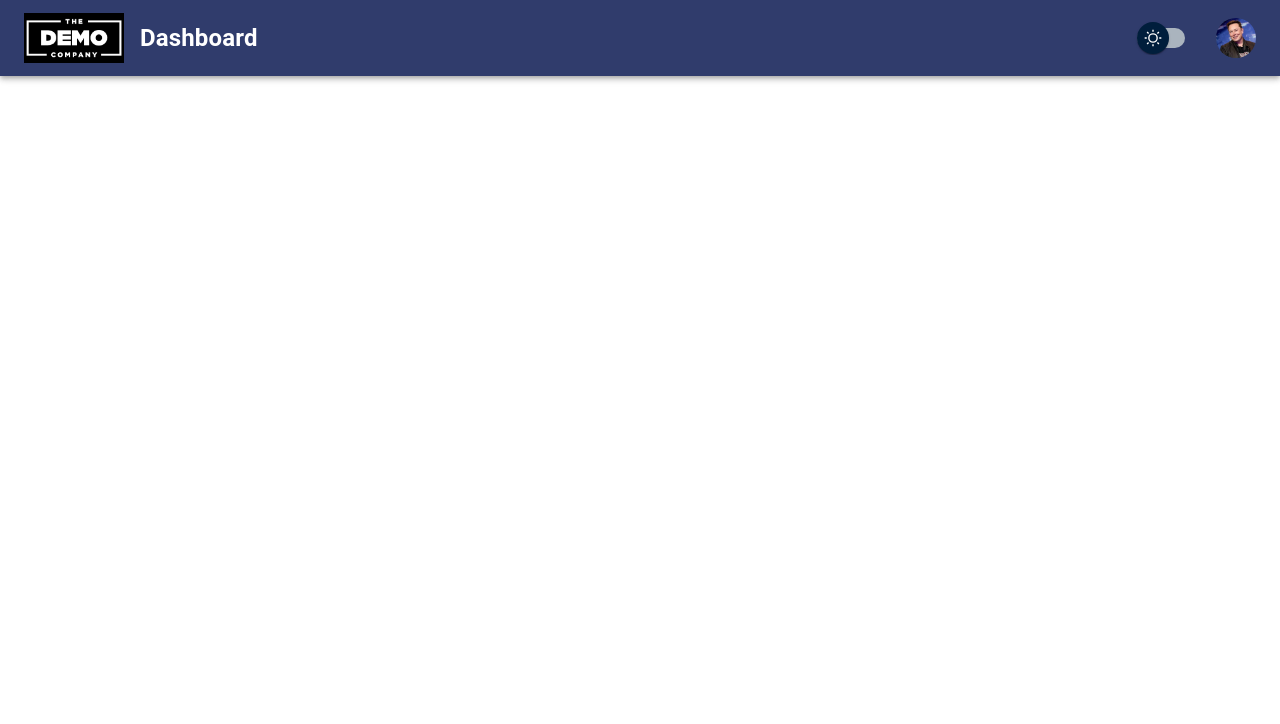
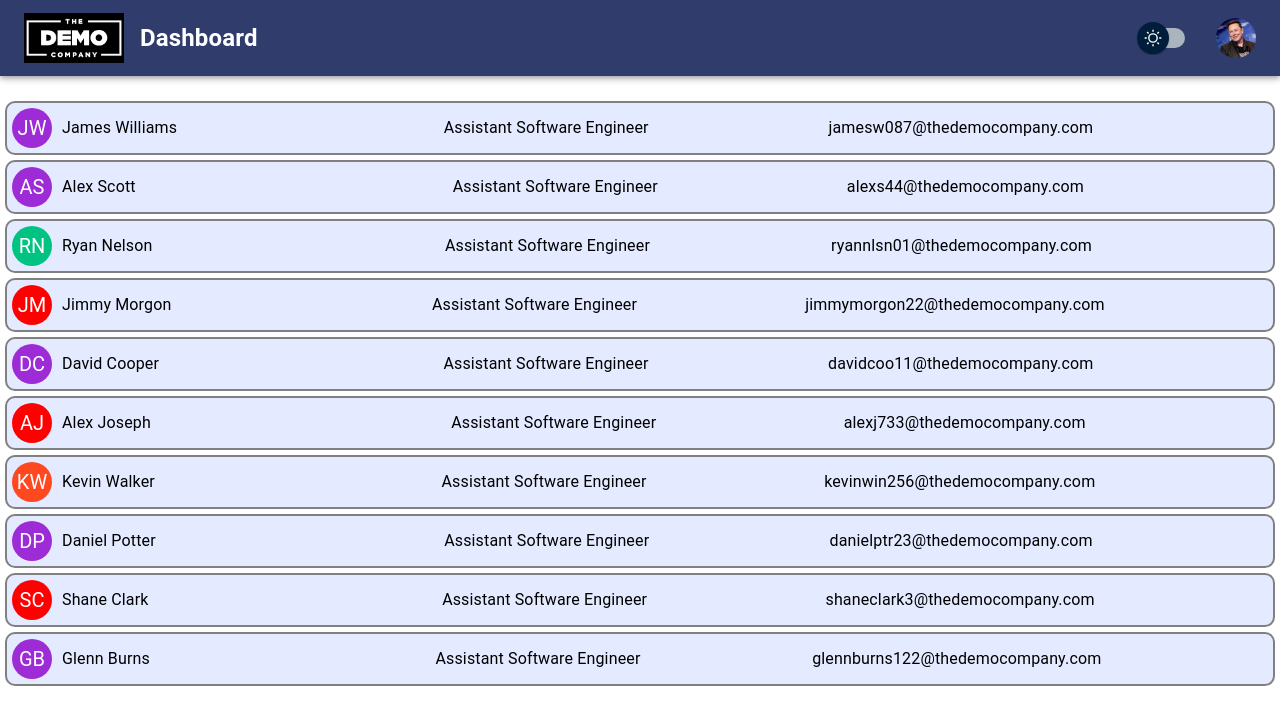
Before and after one commit to piyushinnodeed/EmployeeManagement, a React (Create React App) app: page / in a window 1280 px wide. Shown: the top 724 px of the page. Built offline with nearby package versions, Linux system fonts and the light colour scheme.

Commit message:
Employee List

```diff
--- /dev/null
+++ b/src/components/UserDetails.tsx
@@ -0,0 +1,29 @@
+import * as React from 'react';
+import AppBar from '@mui/material/AppBar';
+import Box from '@mui/material/Box';
+import Toolbar from '@mui/material/Toolbar';
+import IconButton from '@mui/material/IconButton';
+import Typography from '@mui/material/Typography';
+import Menu from '@mui/material/Menu';
+import MenuIcon from '@mui/icons-material/Menu';
+import Container from '@mui/material/Container';
+import Avatar from '@mui/material/Avatar';
+import Button from '@mui/material/Button';
+import Tooltip from '@mui/material/Tooltip';
+import MenuItem from '@mui/material/MenuItem';
+
+//Interface
+interface UserDetailsProps {
+  id: number
+}
+
+const UserDetails: React.FC<UserDetailsProps> = (props): JSX.Element => {
+  return (
+    <>
+    <Box style={{backgroundColor: "#E4EAFF", width: "100%", height: "550px", position: 'fixed', marginTop: "25px"}}>
+      {props.id}'s Details will be shown
+    </Box>
+    </>
+  );
+};
+export default UserDetails;
--- /dev/null
+++ b/src/components/UserRow.tsx
@@ -0,0 +1,72 @@
+import * as React from 'react';
+import AppBar from '@mui/material/AppBar';
+import Box from '@mui/material/Box';
+import Toolbar from '@mui/material/Toolbar';
+import IconButton from '@mui/material/IconButton';
+import Typography from '@mui/material/Typography';
+import Menu from '@mui/material/Menu';
+import MenuIcon from '@mui/icons-material/Menu';
+import Container from '@mui/material/Container';
+import Avatar from '@mui/material/Avatar';
+import Button from '@mui/material/Button';
+import Tooltip from '@mui/material/Tooltip';
+import MenuItem from '@mui/material/MenuItem';
+import { deepOrange, deepPurple } from '@mui/material/colors';
+import { FC } from 'react';
+
+//Custom Components
+import AppHeader from '../components/AppHeader';
+
+//interface
+interface UserRowProps {
+    id: number,
+    name: string,
+    post: string,
+    email: string,
+    employeeId: number,
+    setEmployeeId ?: any
+}
+
+//custom functions
+const GetInitials = (props: any) => {
+    const fullName = props.split(' ');
+    const initials = fullName.shift().charAt(0) + fullName.pop().charAt(0);
+    return initials.toUpperCase();
+}
+
+const UserRow: FC<UserRowProps> = (props): JSX.Element => {
+
+  var avatarColors = ["#FF4720", "#639B00", "#00C382", "#0097C3", "#9D2BD6", "#D62B67", "#FF0000"]
+  const [avatarBgcolor, setAvatarBgcolor] = React.useState("")
+
+  React.useEffect(()=>{
+    let clr = avatarColors[Math.floor(Math.random()*avatarColors.length)];
+    setAvatarBgcolor(clr)
+  },[])
+
+  const SettingEmpID = (setempidprops: any) =>{
+    //   console.log()
+      if(setempidprops === props.employeeId){
+          props.setEmployeeId(0)
+      }
+      else{
+        props.setEmployeeId(setempidprops)
+      }
+  }
+
+  return (
+    <>
+        <Box style={{display: 'flex', border: '2px solid grey', borderRadius: '10px', margin: '5px', backgroundColor: '#E4EAFF'}} onClick={()=>SettingEmpID(props.id)}>
+            <Avatar sx={{ bgcolor: avatarBgcolor }} style={{margin: '5px', alignSelf: 'center'}}>
+                {GetInitials(props.name)}
+            </Avatar>
+            <Typography style={{alignSelf: 'center', marginLeft: '5px', display: 'flex', width: "20%"}}>{props.name}</Typography>
+            <Box style={{display: 'flex', width: "100%", justifyContent: 'space-evenly'}}>
+                <Typography style={{alignSelf: 'center', display: 'flex'}}>{props.post}</Typography>
+                <Typography style={{alignSelf: 'center', display: 'flex'}}>{props.email}</Typography>
+            </Box>
+        </Box>
+    </>
+  );
+};
+export default UserRow;
--- a/src/pages/Dashboard.tsx
+++ b/src/pages/Dashboard.tsx
@@ -14,12 +14,43 @@ import MenuItem from '@mui/material/MenuItem';
 
 //Custom Components
 import AppHeader from '../components/AppHeader';
-
+import UserRow from '../components/UserRow';
+import UserDetails from '../components/UserDetails';
+//json data
+import empdata from '../sourcejson/empdata.json';
 
 const Dashboard = () => {
+  const [employeeId, setEmployeeId] = React.useState(0) //employee ID will be set
+  const [listWidth, setListWidth] = React.useState("100%");
+  const [detailsWidth, setDetailsWidth] = React.useState("0%");
+
+  //for switching width of the 2 divs
+  React.useEffect(()=>{
+    if(employeeId){
+      setListWidth("70%");
+      setDetailsWidth("30%");
+    }
+    else{
+      setListWidth("100%");
+      setDetailsWidth("0%");
+    }
+  },[employeeId])
+
   return (
     <>
       <AppHeader name={"Dashboard"} bgcolor={"#303c6c"}/>
+        <Box style={{display: 'flex'}}>
+        <Box style={{marginTop: '20px', width: listWidth}}>
+          {
+            empdata.data.map((data) =>
+              <UserRow id={data.id} name={data.name} post={data.post} email={data.email} employeeId={employeeId} setEmployeeId={setEmployeeId} />
+            )
+          }
+        </Box>
+        <Box style={{width: detailsWidth}}>
+          <UserDetails id={employeeId}/>
+        </Box>
+      </Box>
     </>
   );
 };
--- a/src/pages/Profile.tsx
+++ b/src/pages/Profile.tsx
@@ -2,11 +2,13 @@ import React from 'react';
 
 //custom component
 import AppHeader from '../components/AppHeader';
+import UserDetails from '../components/UserDetails';
 
 function Profile() {
   return (
     <>
     <AppHeader name={"Profile"} bgcolor={"#f4976c"} fontColor={"black"}/>
+    Admin Details will be here
     </>
   );
 }
--- /dev/null
+++ b/src/sourcejson/empdata.json
@@ -0,0 +1,14 @@
+{"status":"success",
+    "data": [
+        {"id": 1, "name": "James Williams", "post": "Assistant Software Engineer", "dob": "22-01-1987", "phone": 9002910191, "email": "jamesw087@thedemocompany.com", "address": "Street 33, New Electricity Park"},
+        {"id": 2, "name": "Alex Scott", "post": "Assistant Software Engineer", "dob": "22-06-1983", "phone": 9002443391, "email": "alexs44@thedemocompany.com", "address": "Street 33, New Electricity Park"},
+        {"id": 3, "name": "Ryan Nelson", "post": "Assistant Software Engineer", "dob": "22-11-1986", "phone": 9009944191, "email": "ryannlsn01@thedemocompany.com", "address": "Street 33, New Electricity Park"},
+        {"id": 4, "name": "Jimmy Morgon", "post": "Assistant Software Engineer", "dob": "22-03-1980", "phone": 9029470191, "email": "jimmymorgon22@thedemocompany.com", "address": "Street 33, New Electricity Park"},
+        {"id": 5, "name": "David Cooper", "post": "Assistant Software Engineer", "dob": "22-08-1982", "phone": 9089740191, "email": "davidcoo11@thedemocompany.com", "address": "Street 33, New Electricity Park"},
+        {"id": 6, "name": "Alex Joseph", "post": "Assistant Software Engineer", "dob": "22-12-1987", "phone": 9585910191, "email": "alexj733@thedemocompany.com", "address": "Street 33, New Electricity Park"},
+        {"id": 7, "name": "Kevin Walker", "post": "Assistant Software Engineer", "dob": "22-08-1988", "phone": 9900310191, "email": "kevinwin256@thedemocompany.com", "address": "Street 33, New Electricity Park"},
+        {"id": 8, "name": "Daniel Potter", "post": "Assistant Software Engineer", "dob": "22-04-1984", "phone": 9779110191, "email": "danielptr23@thedemocompany.com", "address": "Street 33, New Electricity Park"},
+        {"id": 9, "name": "Shane Clark", "post": "Assistant Software Engineer", "dob": "22-09-1996", "phone": 9000836191, "email": "shaneclark3@thedemocompany.com", "address": "Street 33, New Electricity Park"},
+        {"id": 10, "name": "Glenn Burns", "post": "Assistant Software Engineer", "dob": "22-10-1999", "phone": 9009288191, "email": "glennburns122@thedemocompany.com", "address": "Street 33, New Electricity Park"}
+        ]
+}
```
